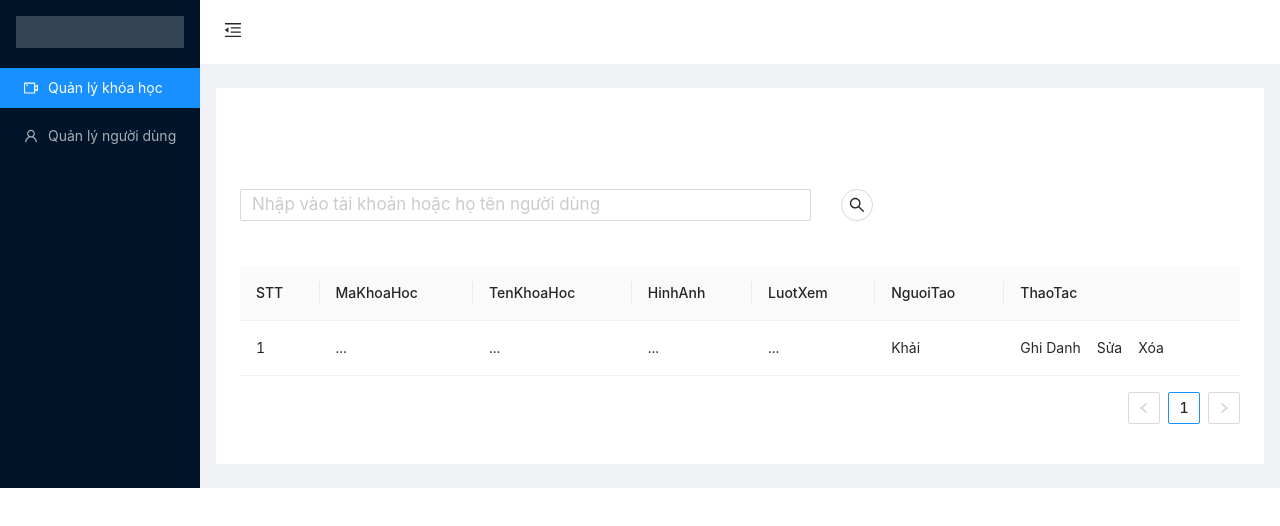
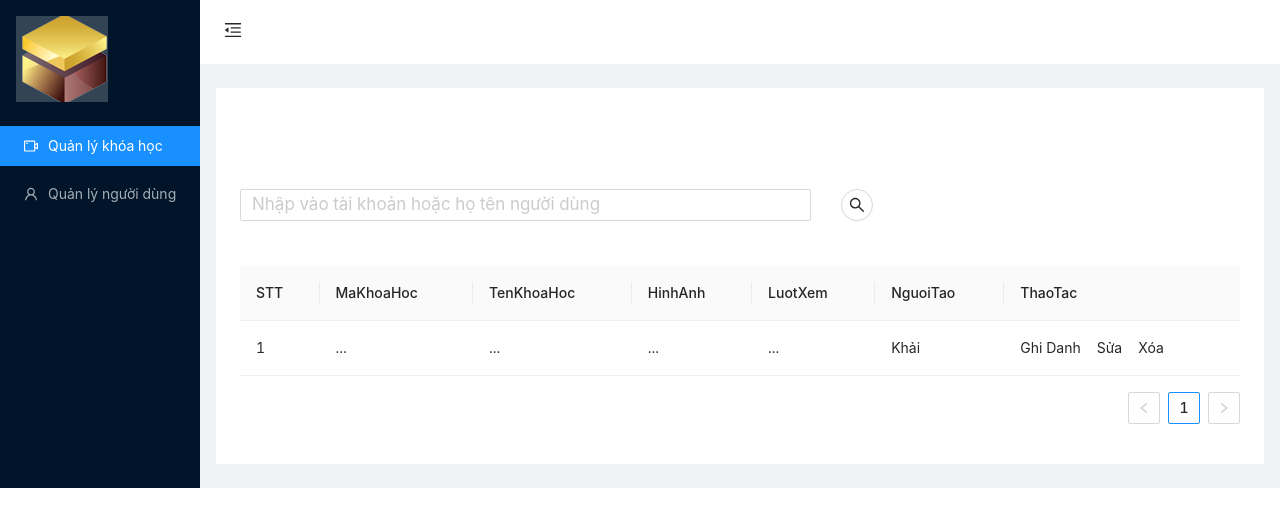
Before and after one commit to LeKhacVu/DuAnCuoiKhoaReact, a React (Create React App) app: page /admin/courses in a window 1280 px wide. Shown: the top 526 px of the page. Built offline with nearby package versions, Linux system fonts and the light colour scheme.

Commit message:
updatelogoAdminTemplate

```diff
--- a/src/templates/AdminTemplate.js
+++ b/src/templates/AdminTemplate.js
@@ -29,7 +29,7 @@ export const AdminTemplate = ({ Component, ...restProps }) => {
         return <Fragment>
             <Layout>
                 <Sider trigger={null} collapsible collapsed={state.collapsed}>
-                    <div className="logo" />
+                    <div className="logo" style={{backgroundImage:'url("../img/MIN-OP1.png")', backgroundPosition: 'left ', backgroundSsize: 'cover',width:92,height:86,marginBottom:20}}/>
                     <Menu theme="dark" mode="inline" defaultSelectedKeys={['1']}>
                         <Menu.Item key="1" icon={< VideoCameraOutlined/>}>
                             <NavLink to='/admin/courses'>Quản lý khóa học</NavLink>
```
Also changed, not shown: src/assets/MIN-OP1.png (added).
